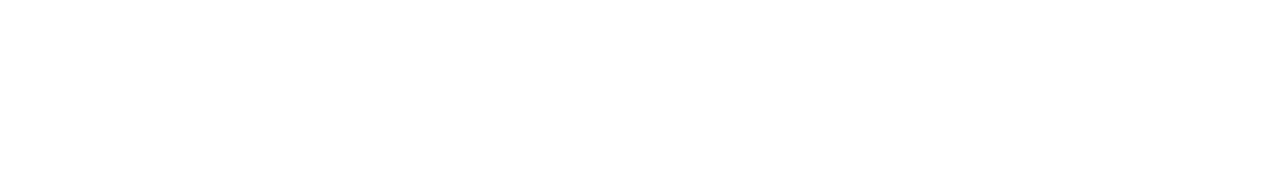
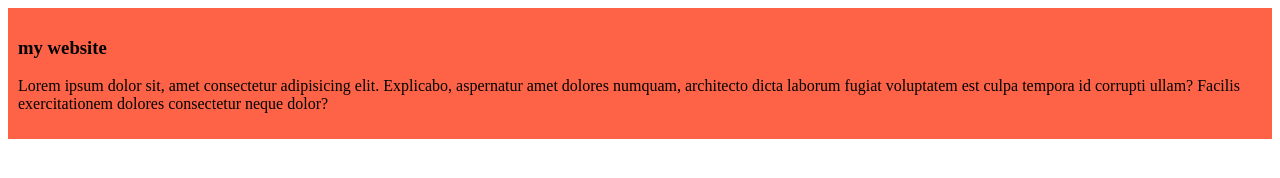
Before and after one commit to ihimran4/my-first-github-repo, a plain HTML site: page index.html in a window 1280 px wide. Drawn offline with Linux system fonts and the light colour scheme.

Commit message:
first blog added

```diff
--- a/index.html
+++ b/index.html
@@ -4,8 +4,14 @@
     <meta charset="UTF-8">
     <meta name="viewport" content="width=device-width, initial-scale=1.0">
     <title>my first git repo</title>
+    <link rel="stylesheet" href="styles/blog.css">
+
 </head>
 <body>
+   <div>
+    <h3>my website</h3>
+    <p>Lorem ipsum dolor sit, amet consectetur adipisicing elit. Explicabo, aspernatur amet dolores numquam, architecto dicta laborum fugiat voluptatem est culpa tempora id corrupti ullam? Facilis exercitationem dolores consectetur neque dolor?</p>
+   </div>
 
 </body>
 </html>
--- /dev/null
+++ b/styles/blog.css
@@ -0,0 +1,4 @@
+div{
+    background-color: tomato;
+    padding: 10px;
+}
```
